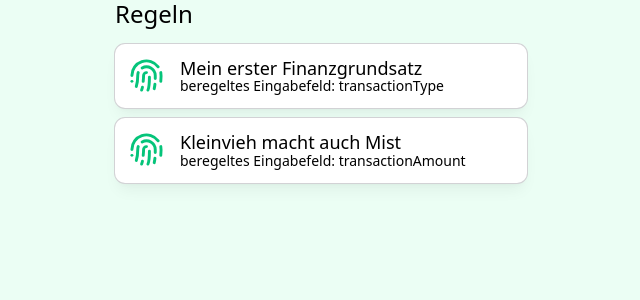
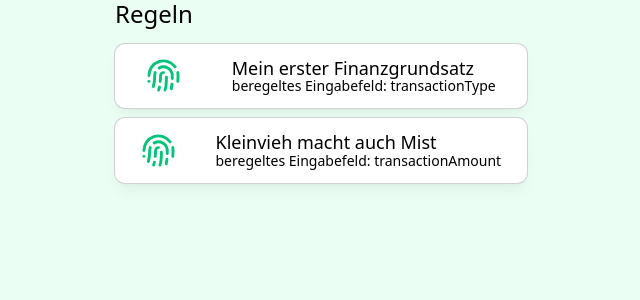
Before and after one commit to juliansngr/mon-ey, a Next.js app: page /training-centre in a window 1280 px wide. Shown: the top 300 px of the page, without its empty margins (319-959 px from the left). Built offline with nearby package versions, Linux system fonts and the light colour scheme.

Commit message:
resolving comments/requests from code review

```diff
--- a/components/RuleCard/index.js
+++ b/components/RuleCard/index.js
@@ -2,13 +2,11 @@ import { Fingerprint } from "lucide-react";
 import styled from "styled-components";
 
 export default function RuleCard({ data }) {
-  console.log(data);
   const truncateText = (text, maxLength) =>
     text.length > maxLength ? text.slice(0, maxLength) + "..." : text;
 
   return (
     <StyledRuleCard>
-      <IconTextWrapper>
       <StyledRuleIcon />
       <div>
         <StyledRuleDescription>
@@ -18,15 +16,15 @@ export default function RuleCard({ data }) {
           beregeltes Eingabefeld: {data.consequences.object}
         </StyledRuleDetails>
       </div>
-      </IconTextWrapper>
     </StyledRuleCard>
   );
 }
 
 const StyledRuleCard = styled.div`
   display: flex;
-  justify-content: space-between;
+  justify-content: space-around;
   align-items: center;
+  gap: 1rem;
   padding: var(--md);
   border-radius: var(--xs);
   background-color: white;
@@ -36,22 +34,10 @@ const StyledRuleCard = styled.div`
   transition: background-color 0.3s ease;
 `;
 
-const StyledAmount = styled.p`
-  font-size: var(--lg);
-  font-weight: 500;
-  color: ${(props) =>
-    props.$type === "income" ? `var(--green-500)` : `var(--red-500)`};
-`;
-
 const StyledRuleIcon = styled(Fingerprint)`
   color: var(--green-500);
   width: 35px;
   height: 35px;
-`;
-
-const IconTextWrapper = styled.div`
-  display: flex;
-  gap: 1rem;
 `;
 
 const StyledRuleDescription = styled.p`
--- a/components/RulesHeader/index.js
+++ b/components/RulesHeader/index.js
@@ -2,11 +2,9 @@ import styled from "styled-components";
 
 export default function RulesHeader() {
   return (
-    <>
-      <StyledHeaderWrapper>
-        <StyledH2>Regeln</StyledH2>
-      </StyledHeaderWrapper>
-    </>
+    <StyledHeaderWrapper>
+      <StyledH2>Regeln</StyledH2>
+    </StyledHeaderWrapper>
   );
 }
 
@@ -15,15 +13,6 @@ const StyledH2 = styled.h2`
   margin-bottom: 1rem;
 `;
 
-const StyledAddButton = styled.button`
-  background-color: transparent;
-  border: none;
-  color: var(--green-500);
-  width: 2.25rem;
-  height: 2.25rem;
-  cursor: pointer;
-`;
-
 const StyledHeaderWrapper = styled.div`
   display: flex;
   justify-content: space-between;
--- a/components/RulesList/index.js
+++ b/components/RulesList/index.js
@@ -2,20 +2,14 @@ import styled from "styled-components";
 import RuleCard from "../RuleCard";
 
 export default function RulesList({ rules }) {
-  console.log(rules);
   return (
-    <>
     <StyledUl>
-        {rules.length === 0 && (
-          <NoRulesText>Keine Regeln vorhanden.</NoRulesText>
-        )}
       {rules.map((rule) => (
         <StyledLi key={rule.id}>
           <RuleCard data={rule}></RuleCard>
         </StyledLi>
       ))}
     </StyledUl>
-    </>
   );
 }
 
@@ -24,13 +18,4 @@ const StyledUl = styled.ul`
   flex-direction: column;
   gap: var(--xs);
 `;
-
-const StyledLi = styled.li`
-  display: flex;
-  flex-direction: column;
-  gap: var(--3xs);
-`;
-
-const NoRulesText = styled.p`
-  text-align: center;
-`;
+const StyledLi = styled.li``;
--- a/db/dummy-variables.json
+++ b/db/dummy-variables.json
@@ -5,7 +5,7 @@
     "dataType": "float",
     "initialValue": "0.00",
     "domainType": "undefined",
-    "domainValues": "undefinded"
+    "domainValues": "undefined"
   },
   {
     "id": "2",
--- a/pages/training-centre/index.js
+++ b/pages/training-centre/index.js
@@ -1,6 +1,7 @@
 import useSWR from "swr";
 import RulesList from "@/components/RulesList";
 import RulesHeader from "@/components/RulesHeader";
+import styled from "styled-components";
 
 const fetcher = (...args) => fetch(...args).then((res) => res.json());
 
@@ -10,13 +11,18 @@ export default function TrainingCentrePage() {
   if (error) return <div>failed to load</div>;
   if (isLoading) return <div>loading...</div>;
 
-  //   if (!rules) return null;
-
-  console.log(rules);
   return (
     <>
       <RulesHeader />
-      <RulesList rules={rules} />
+      {rules.length > 0 ? (
+        <RulesList rules={rules} />
+      ) : (
+        <NoRulesText>Keine Regeln vorhanden.</NoRulesText>
+      )}
     </>
   );
 }
+
+const NoRulesText = styled.p`
+  text-align: center;
+`;
```
Lines whose indentation alone changed are shown as unchanged.
